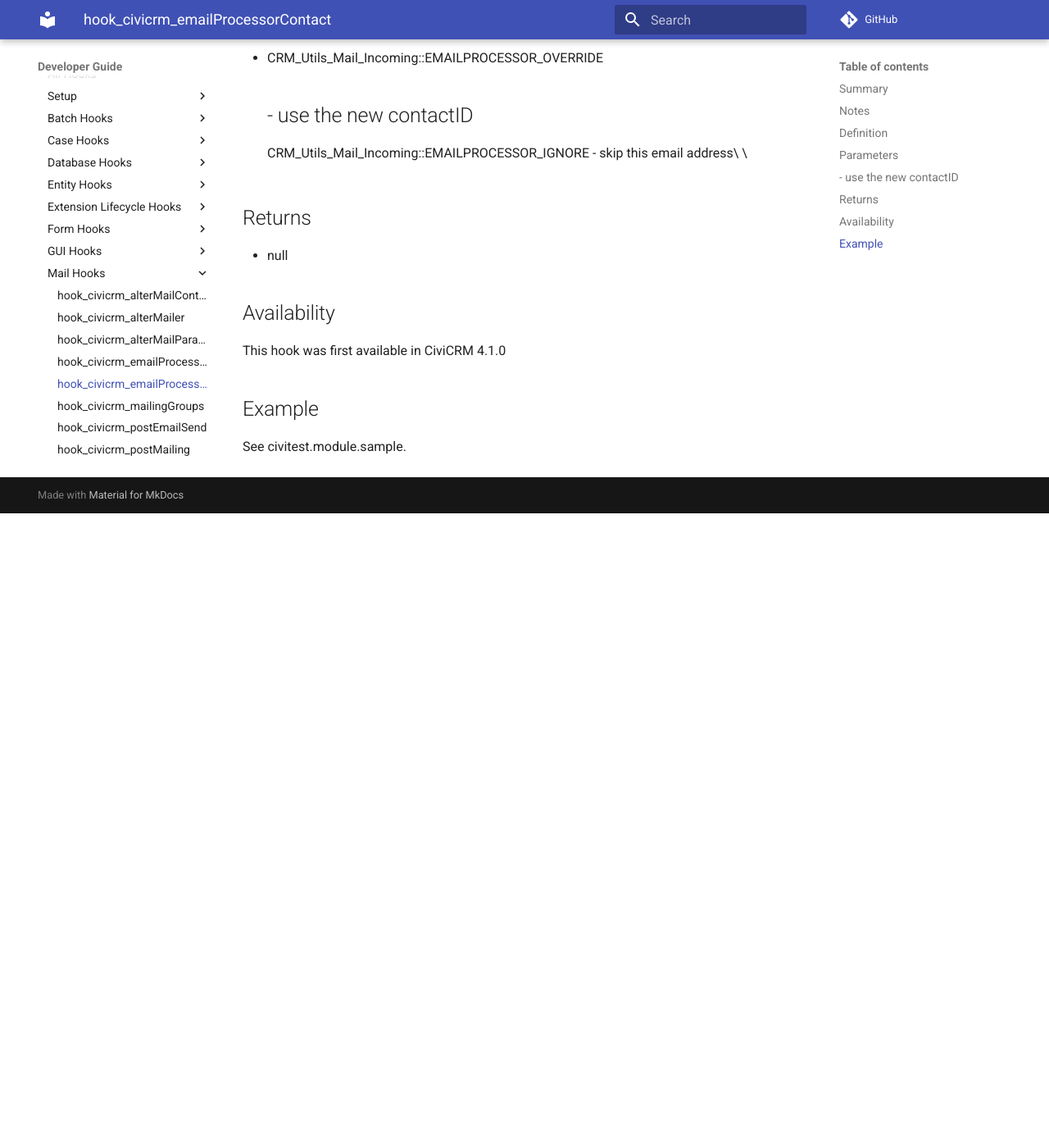
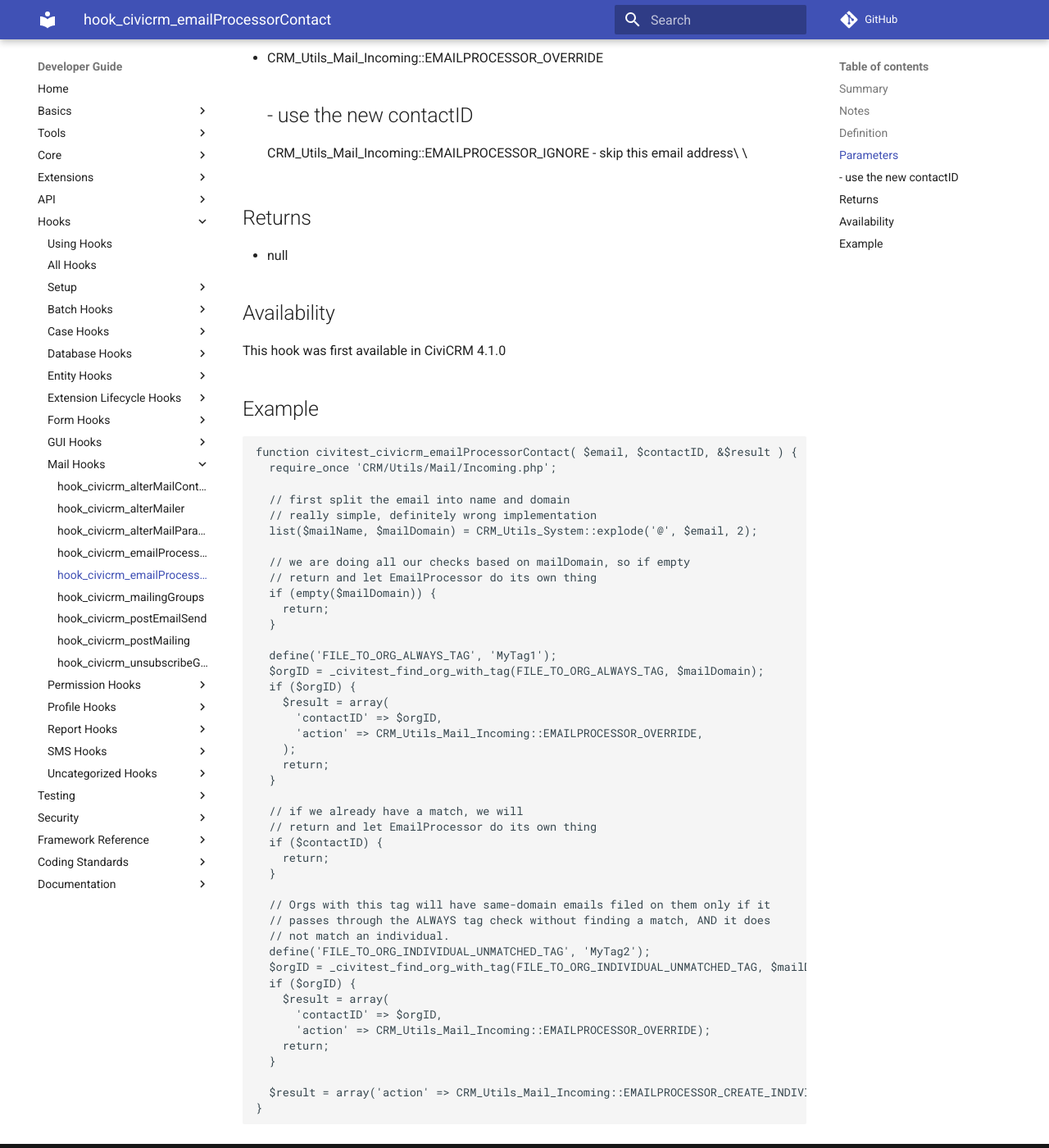
Before and after one commit to civicrm/civicrm-dev-docs, an MkDocs documentation site: the page built from docs/hooks/hook_civicrm_emailProcessorContact.md, in a window 1280 px wide and 1400 px high, scrolled down 782 px. Shown: the whole window at 82% size. Built offline with MkDocs 1.6.1 and Material for MkDocs 9.7.7, drawn with Linux system fonts in a browser that asks for light colours; comment, search, counter and statistics services are not loaded; old or Windows-style settings are respelled for this version of MkDocs; before the commit the page ends 1408 px from its top, so only the background shows below that.

Commit message:
Migrate CiviTest Examples for two hooks that still reference them

````diff
--- a/docs/hooks/hook_civicrm_emailProcessorContact.md
+++ b/docs/hooks/hook_civicrm_emailProcessorContact.md
@@ -44,4 +44,48 @@
 
 ## Example
 
-See civitest.module.sample.
+```php
+function civitest_civicrm_emailProcessorContact( $email, $contactID, &$result ) {
+  require_once 'CRM/Utils/Mail/Incoming.php';
+
+  // first split the email into name and domain
+  // really simple, definitely wrong implementation
+  list($mailName, $mailDomain) = CRM_Utils_System::explode('@', $email, 2);
+
+  // we are doing all our checks based on mailDomain, so if empty
+  // return and let EmailProcessor do its own thing
+  if (empty($mailDomain)) {
+    return;
+  }
+
+  define('FILE_TO_ORG_ALWAYS_TAG', 'MyTag1');
+  $orgID = _civitest_find_org_with_tag(FILE_TO_ORG_ALWAYS_TAG, $mailDomain);
+  if ($orgID) {
+    $result = array(
+      'contactID' => $orgID,
+      'action' => CRM_Utils_Mail_Incoming::EMAILPROCESSOR_OVERRIDE,
+    );
+    return;
+  }
+
+  // if we already have a match, we will
+  // return and let EmailProcessor do its own thing
+  if ($contactID) {
+    return;
+  }
+
+  // Orgs with this tag will have same-domain emails filed on them only if it
+  // passes through the ALWAYS tag check without finding a match, AND it does
+  // not match an individual.
+  define('FILE_TO_ORG_INDIVIDUAL_UNMATCHED_TAG', 'MyTag2');
+  $orgID = _civitest_find_org_with_tag(FILE_TO_ORG_INDIVIDUAL_UNMATCHED_TAG, $mailDomain);
+  if ($orgID) {
+    $result = array(
+      'contactID' => $orgID,
+      'action' => CRM_Utils_Mail_Incoming::EMAILPROCESSOR_OVERRIDE);
+    return;
+  }
+
+  $result = array('action' => CRM_Utils_Mail_Incoming::EMAILPROCESSOR_CREATE_INDIVIDUAL);
+}
+```
````
Also changed, not shown: docs/hooks/hook_civicrm_dashboard.md (+28 -17 lines).
